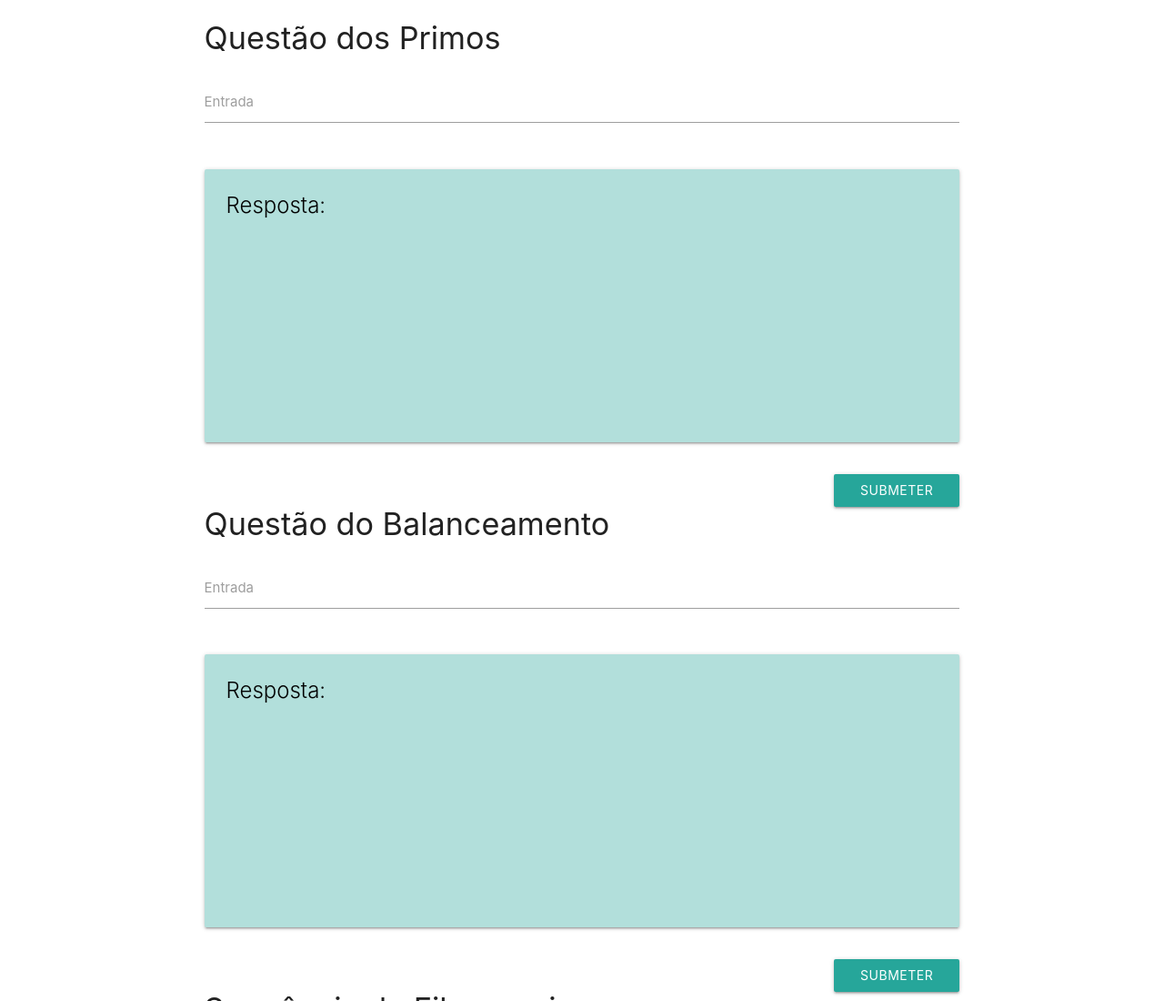
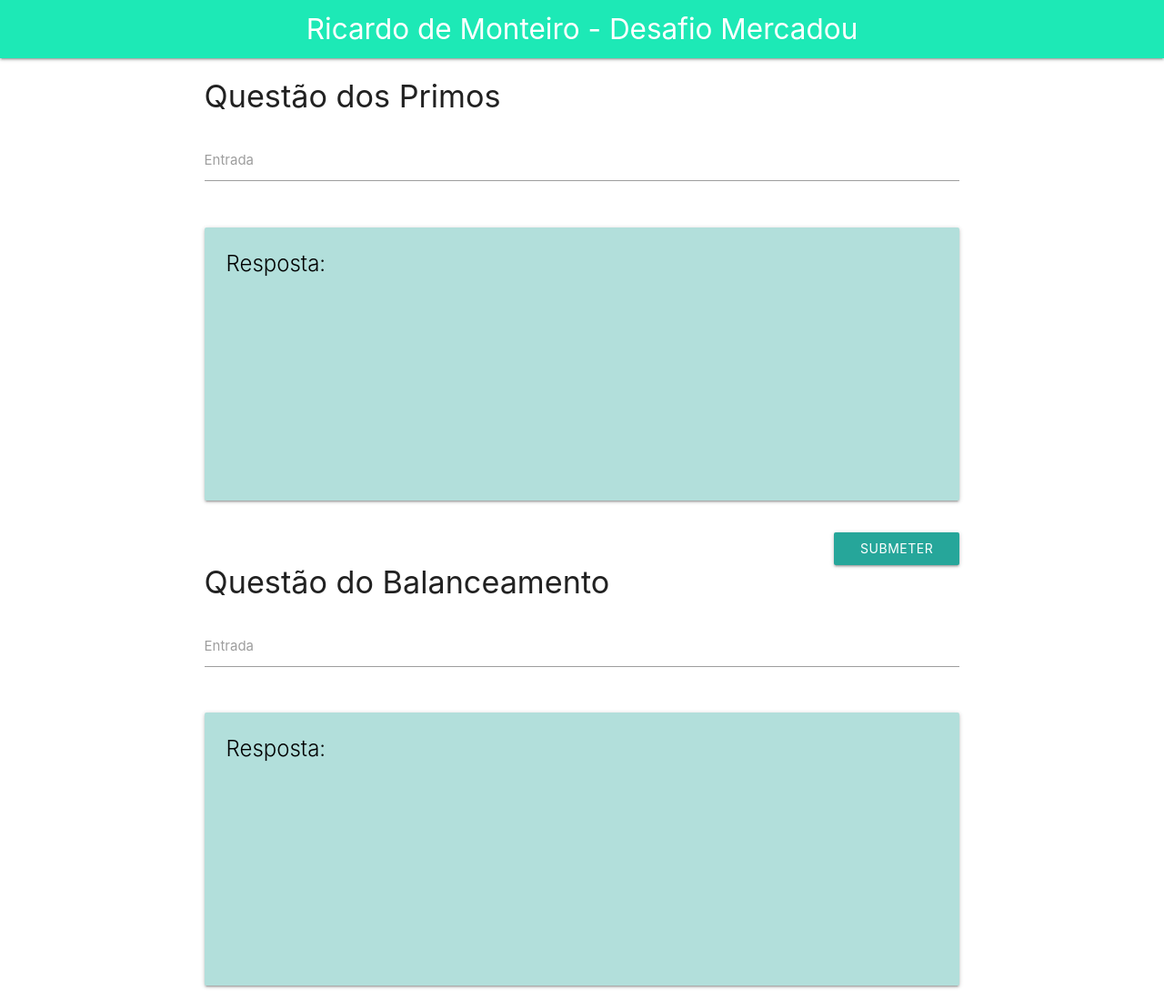
Before and after one commit to ricardoMonteiroTavares/DesafioMercadou, a plain HTML site: page perguntas/index.html in a window 1280 px wide. Shown: the top 1100 px of the page at 91% size. Drawn offline with nearby package versions, Linux system fonts and the light colour scheme.

Commit message:
Versão 7
Ajustes de design

```diff
--- a/perguntas/index.html
+++ b/perguntas/index.html
@@ -7,7 +7,11 @@
 
     </head>
     <body>
-
+        <nav>
+            <div class="nav-wrapper teal accent-3">
+                <a href="#" class="brand-logo center">Ricardo de Monteiro - Desafio Mercadou</a>
+            </div>
+        </nav>
         <main class="row">
             <div class="col s8 offset-s2">
             <div id='primo'>
```
